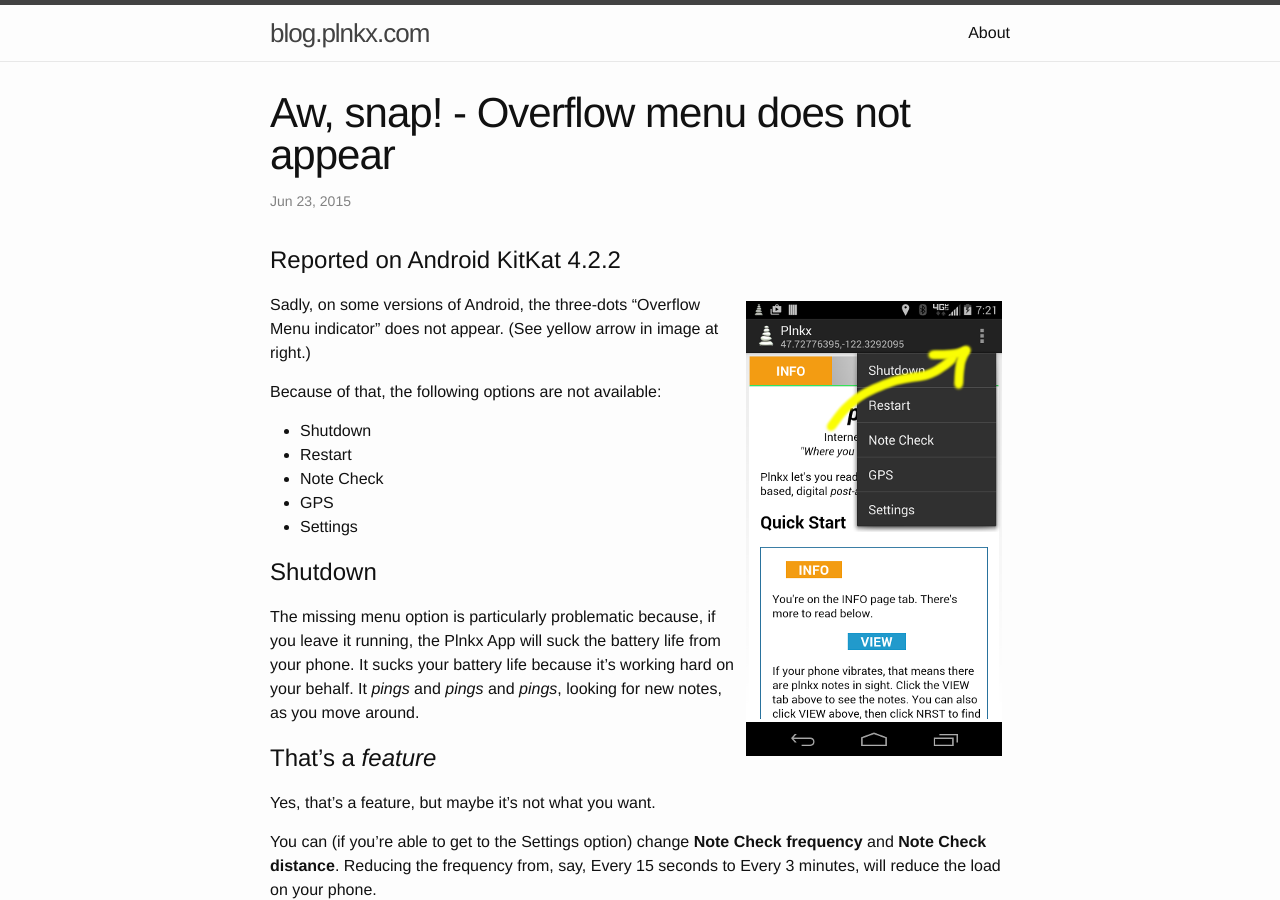
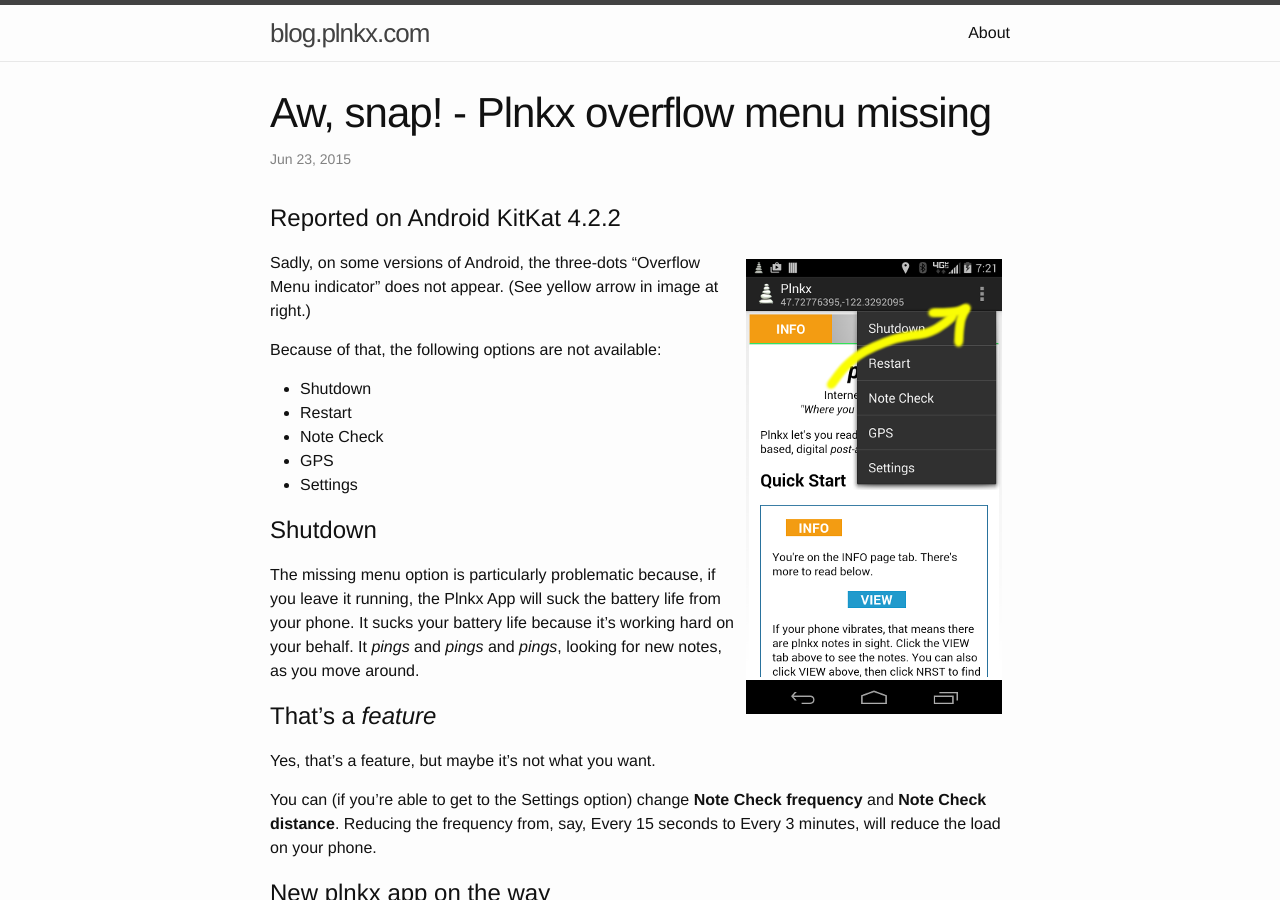
Before and after one commit to plnkx/blog, a Jekyll site: the page built from _posts/2015-06-22-Aw-snap-android-bug.markdown, in a window 1280 px wide and 900 px high. Built offline with Jekyll 4.4.1, drawn with Linux system fonts in a browser that asks for light colours.

Commit message:
- _posts/2015-06-22-Aw-snap-android-bug.markdown    - New title: Aw, snap! - Plnkx overflow menu missing

```diff
--- a/_posts/2015-06-22-Aw-snap-android-bug.markdown
+++ b/_posts/2015-06-22-Aw-snap-android-bug.markdown
@@ -1,6 +1,6 @@
 ---
 layout: post
-title:  Aw, snap! - Overflow menu does not appear
+title:  Aw, snap! - Plnkx overflow menu missing
 date:  Mon Jun 22 19:29:20 PDT 2015
 ---
 
```
